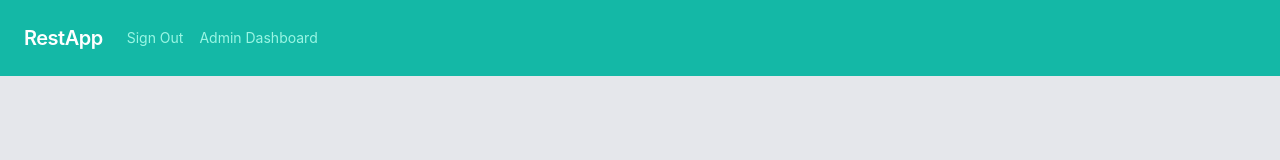
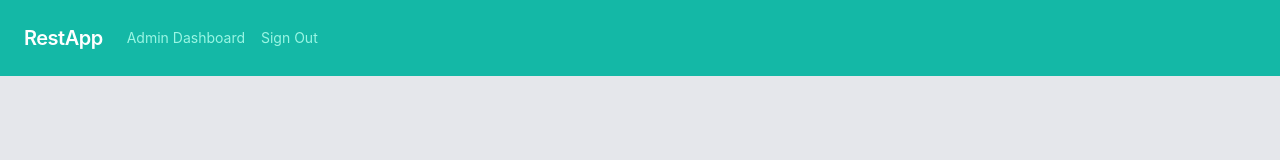
Before and after one commit to Isaac177/restaurant-mern, a React (Create React App) app in the folder client/: page /signin in a window 1280 px wide. Shown: the top 160 px of the page. Built offline with nearby package versions, Linux system fonts and the light colour scheme.

Commit message:
Logout fx

```diff
--- a/client/src/components/Header.js
+++ b/client/src/components/Header.js
@@ -1,17 +1,25 @@
 import React, {useEffect, useState} from 'react';
-import { Link } from "react-router-dom";
-import {isAuthenticated} from "../helpers/auth";
+import { Link, useNavigate } from "react-router-dom";
+import {isAuthenticated, logout} from "../helpers/auth";
 
 
 const Header = () => {
     const [navShown, setNavShown] = useState(false);
     const [isAuth, setIsAuth] = useState(isAuthenticated());
+    let navigate = useNavigate();
 
     useEffect(() => {
         setIsAuth(isAuthenticated());
     }, []);
 
     const toggleNav = () => setNavShown(!navShown);
+
+    const handleLogout = evt => {
+        logout(() => {
+            navigate('/signin');
+        });
+        setIsAuth(!isAuthenticated());
+    }
 
     const showNavigation = () => (
         <nav className="flex items-center justify-between flex-wrap bg-teal-500 p-6">
@@ -51,18 +59,33 @@ const Header = () => {
                             </Link>
                         </>
                         ) : (
-                        <Link to="/" className="block mt-4 lg:inline-block lg:mt-0 text-teal-200 hover:text-white mr-4">
-                            Sign Out
-                        </Link>
-                        )}
-                    {isAuth && isAuth.role === 0 ? (
+                        <>
+                            {isAuth.role === 0 ? (
+                                <>
                                     <Link to="/user/dashboard" className="block mt-4 lg:inline-block lg:mt-0 text-teal-200 hover:text-white mr-4">
                                         User Dashboard
                                     </Link>
+                                    <button
+                                        className="block mt-4 lg:inline-block lg:mt-0 text-teal-200 hover:text-white"
+                                        onClick={handleLogout}
+                                    >
+                                        Sign Out
+                                    </button>
+                                </>
                             ) : (
+                                <>
                                     <Link to="/admin/dashboard" className="block mt-4 lg:inline-block lg:mt-0 text-teal-200 hover:text-white mr-4">
                                         Admin Dashboard
                                     </Link>
+                                    <button
+                                        className="block mt-4 lg:inline-block lg:mt-0 text-teal-200 hover:text-white"
+                                        onClick={handleLogout}
+                                    >
+                                        Sign Out
+                                    </button>
+                                </>
+                            )}
+                        </>
                     )}
                 </div>
             </div>
--- a/client/src/helpers/auth.js
+++ b/client/src/helpers/auth.js
@@ -15,3 +15,10 @@ export const isAuthenticated = () => {
     }
     return false;
 }
+
+export const logout = (next) => {
+    Cookies.remove('token');
+    Cookies.remove('isAuthenticated');
+    Cookies.remove('user');
+    next();
+}
```
Lines whose indentation alone changed are shown as unchanged.
